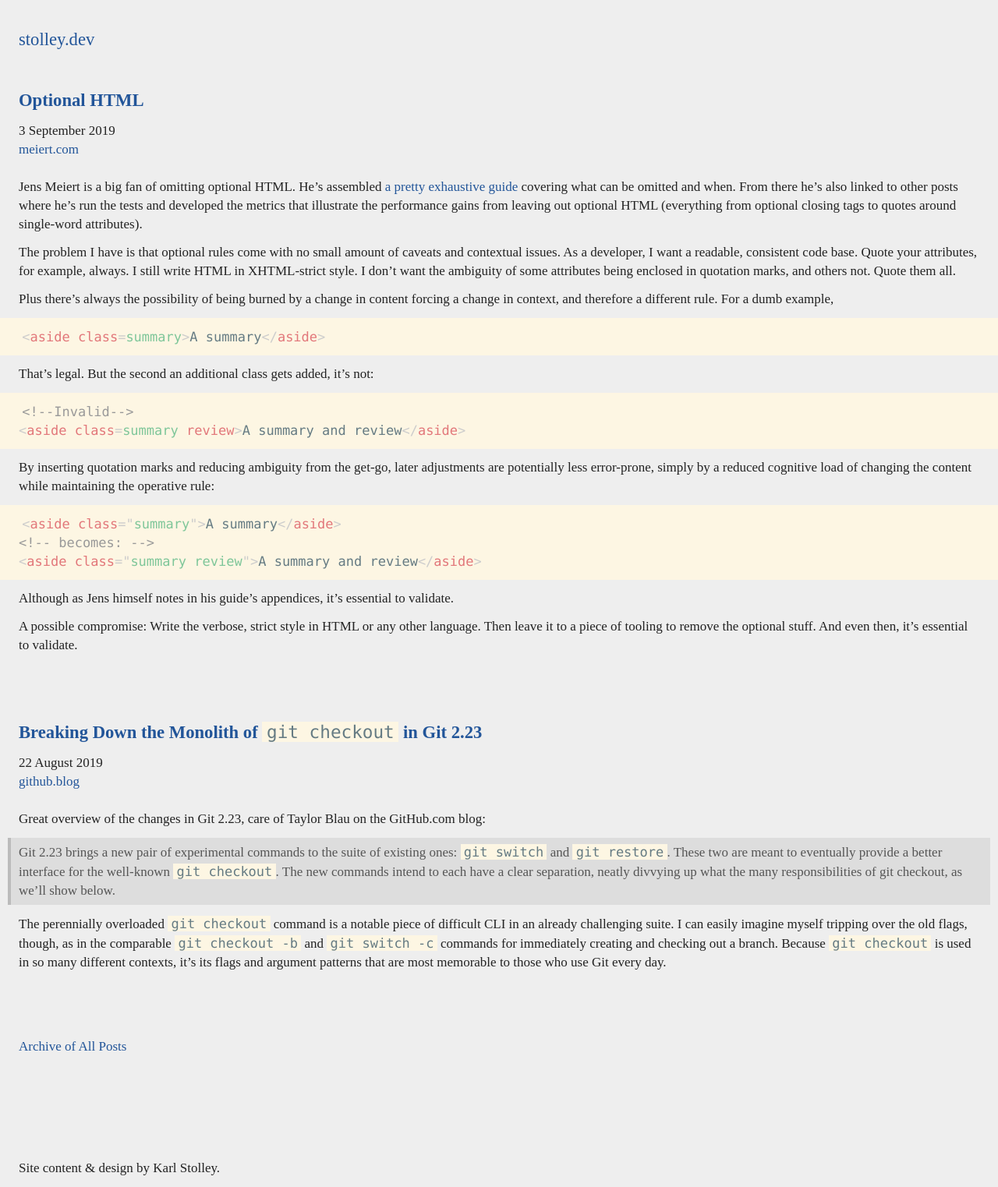
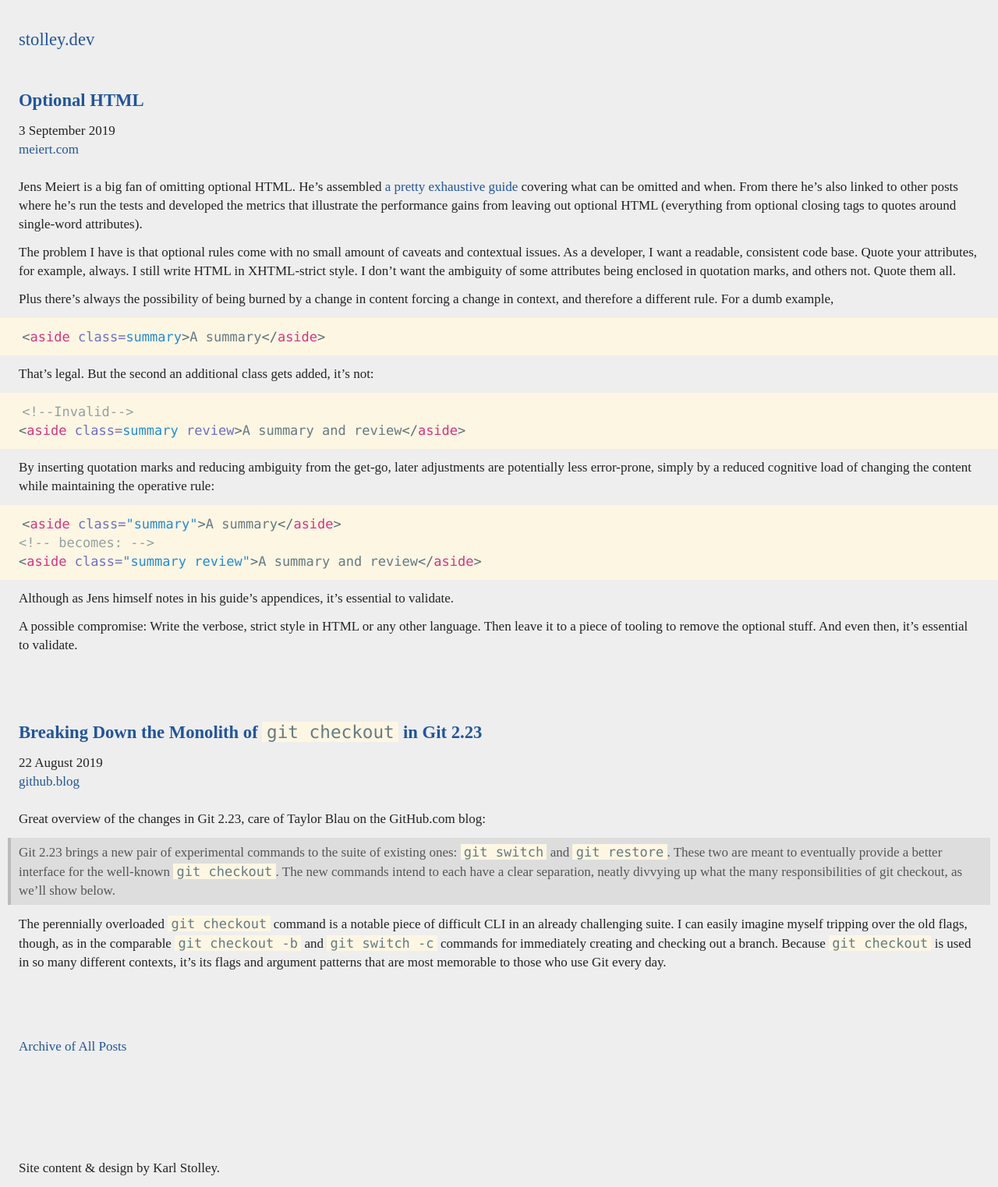
Before and after one commit to karlstolley/stolley.dev, a Jekyll site: the page built from index.md, in a window 1280 px wide. Shown: the whole page at 78% size. Built offline with Jekyll 4.4.1, drawn with Linux system fonts in a browser that asks for light colours; some web fonts are replaced.

Commit message:
Set base and HTML colors

```diff
--- a/assets/css/screen.css
+++ b/assets/css/screen.css
@@ -270,59 +270,39 @@ pre[class*="language-"] {
 .token.comment,
 .token.block-comment,
 .token.prolog,
+.token.cdata {
+  color: var(--color-p-base-comments);
+}
+.token.bold,
+.token.important,
+.token.punctuation {
+  color: var(--color-p-base-emphasis);
+}
+
 .token.doctype,
 .token.cdata {
-  color: #999;
+  color: #859900; /* green */
+}
+.token.tag {
+  color: #d33682; /* magenta */
+}
+.token.attr-value,
+.token.attr-value .token.punctuation + .punctuation {
+  color: #268bd2; /* blue */
+}
+.token.attr-name,
+.token.attr-value .token.punctuation {
+  color: #6c71c4; /* violet */
+}
+.token.entity {
+  color: #dc322f; /* red */
 }
 
-.token.punctuation {
-  color: #ccc;
-}
-
-.token.tag,
-.token.attr-name,
-.token.namespace,
-.token.deleted {
-  color: #e2777a;
-}
-
-.token.function-name {
-  color: #6196cc;
-}
-
-.token.boolean,
-.token.number,
-.token.function {
-  color: #f08d49;
-}
-
-.token.property,
-.token.class-name,
-.token.constant,
-.token.symbol {
-  color: #f8c555;
-}
-
-.token.selector,
-.token.important,
-.token.atrule,
-.token.keyword,
-.token.builtin {
-  color: #cc99cd;
-}
-
-.token.string,
-.token.char,
-.token.attr-value,
-.token.regex,
-.token.variable {
-  color: #7ec699;
-}
-
-.token.operator,
-.token.entity,
-.token.url {
-  color: #67cdcc;
+.colors-to-hold-onto {
+  color: #cb4b16; /* orange */
+  color: #6c71c4; /* violet */
+  color: #2aa198; /* cyan */
+  color: #268bd2; /* blue */
 }
 
 .token.important,
@@ -337,8 +317,9 @@ pre[class*="language-"] {
   cursor: help;
 }
 
-.token.inserted {
-  color: green;
+.token.inserted,
+.token.deleted {
+  color: inherit;
 }
 
 
```
